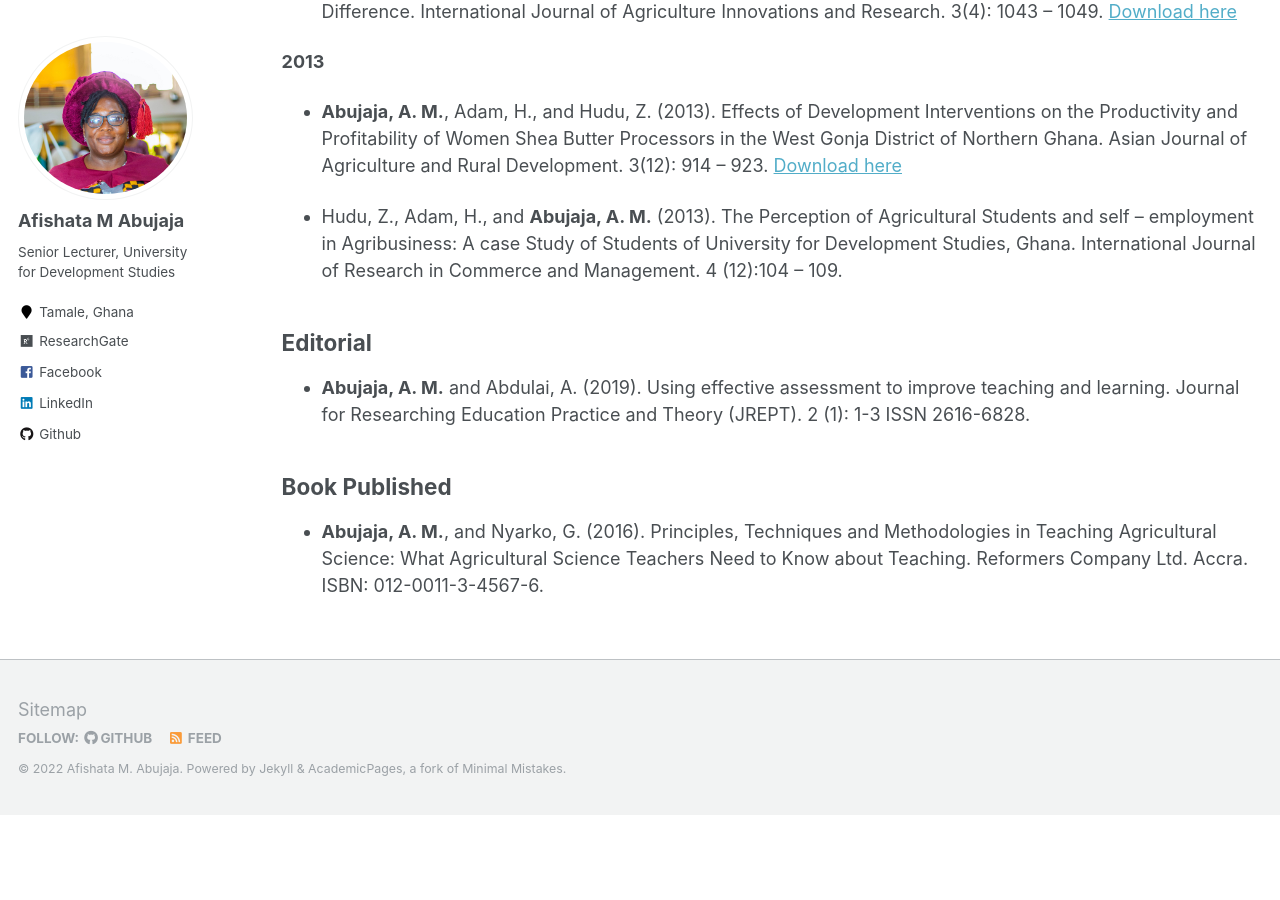
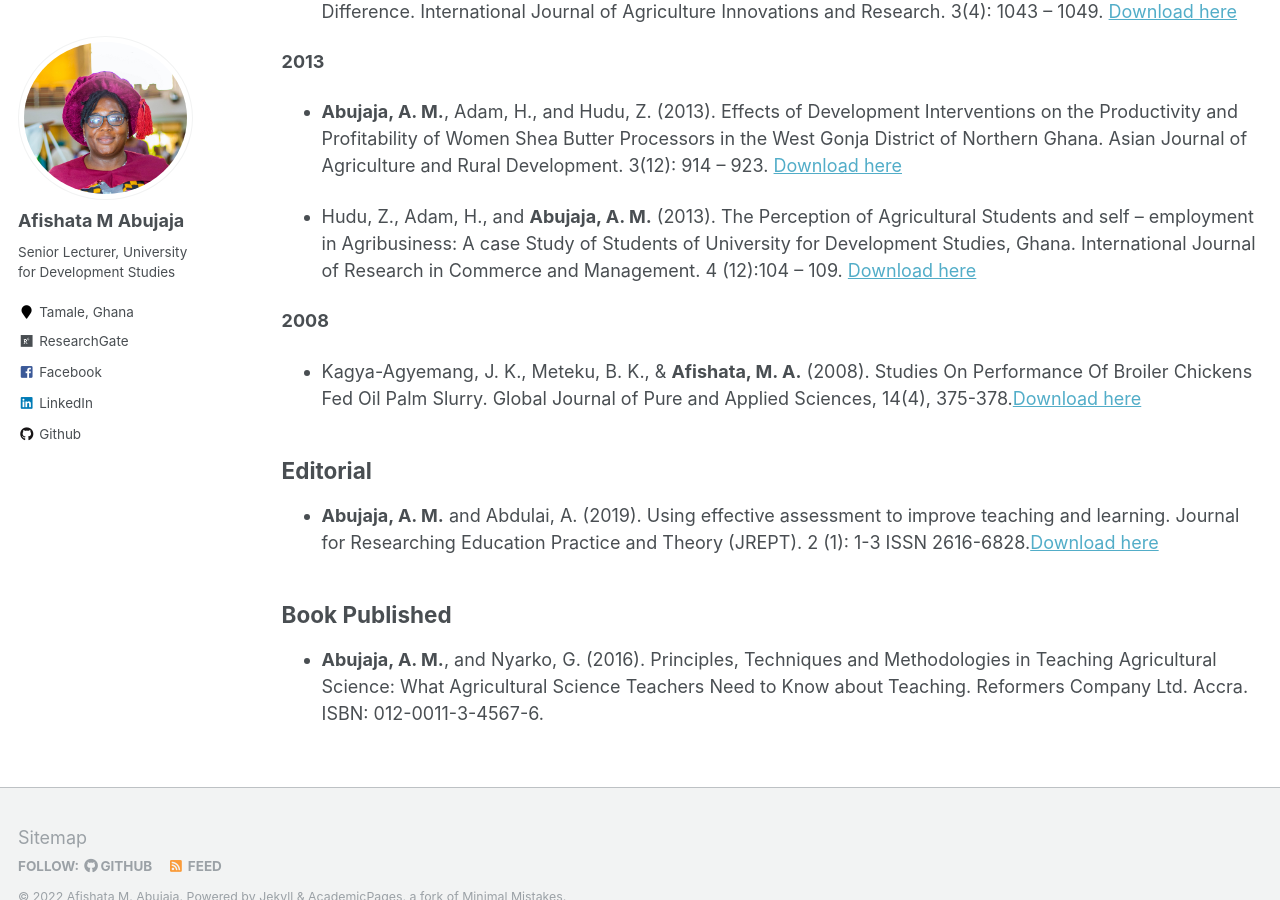
Before and after one commit to Abujaja93/abujaja, a Jekyll site: the page built from _pages/publications.md, in a window 1280 px wide and 900 px high, scrolled down 1664 px. Built offline with Jekyll 4.4.1, drawn with Linux system fonts in a browser that asks for light colours; before the commit the page ends 2479 px from its top, so only the background shows below that.

Commit message:
Update publications.md
added new publications and included some new links

```diff
--- a/_pages/publications.md
+++ b/_pages/publications.md
@@ -45,11 +45,14 @@ author_profile: true
 
 * **Abujaja, A. M.**, Adam, H., and Hudu, Z. (2013). Effects of Development Interventions on the Productivity and Profitability of Women Shea Butter Processors in the West Gonja District of Northern Ghana. Asian Journal of Agriculture and Rural Development. 3(12): 914 – 923. [Download here](https://www.researchgate.net/publication/263851900_Effects_of_Development_Interventions_on_the_Productivity_and_Profitability_of_Women_Shea_Butter_Processors_in_the_West_Gonja_District_of_Northern_Ghana)
 
-* Hudu, Z., Adam, H., and **Abujaja, A. M.**  (2013). The Perception of Agricultural Students and self – employment in Agribusiness: A case Study of Students of University for Development Studies, Ghana. International Journal of Research in Commerce and Management. 4 (12):104 – 109.
+* Hudu, Z., Adam, H., and **Abujaja, A. M.**  (2013). The Perception of Agricultural Students and self – employment in Agribusiness: A case Study of Students of University for Development Studies, Ghana. International Journal of Research in Commerce and Management. 4 (12):104 – 109. [Download here](https://www.researchgate.net/publication/263965163_THE_PERCEPTION_OF_AGRICULTURAL_STUDENTS_AND_SELF-EMPLOYMENT_IN_AGRIBUSINESS_A_CASE_STUDY_OF_STUDENTS_OF_UNIVERSITY_FOR_DEVELOPMENT_STUDIES_GHANA)
+
+**2008**
+* Kagya-Agyemang, J. K., Meteku, B. K., & **Afishata, M. A.** (2008). Studies On Performance Of Broiler Chickens Fed Oil Palm Slurry. Global Journal of Pure and Applied Sciences, 14(4), 375-378.[Download here](https://www.ajol.info/index.php/gjpas/article/view/16823)
 
 ## Editorial
 
-* **Abujaja, A. M.** and Abdulai, A. (2019). Using effective assessment to improve teaching and learning.  Journal for Researching Education Practice and Theory (JREPT). 2 (1): 1-3 ISSN 2616-6828.
+* **Abujaja, A. M.** and Abdulai, A. (2019). Using effective assessment to improve teaching and learning.  Journal for Researching Education Practice and Theory (JREPT). 2 (1): 1-3 ISSN 2616-6828.[Download here](https://bspace.buid.ac.ae/bitstream/handle/1234/1437/Editorials%20-Using%20effective%20assessment%20to%20improve%20teaching%20and%20learning%20-%20Afishata%20Mohammed%20Abujaja%20and%20Abdulai%20Abukari.pdf?sequence=1&isAllowed=y)
 
 
 ## Book Published
```
